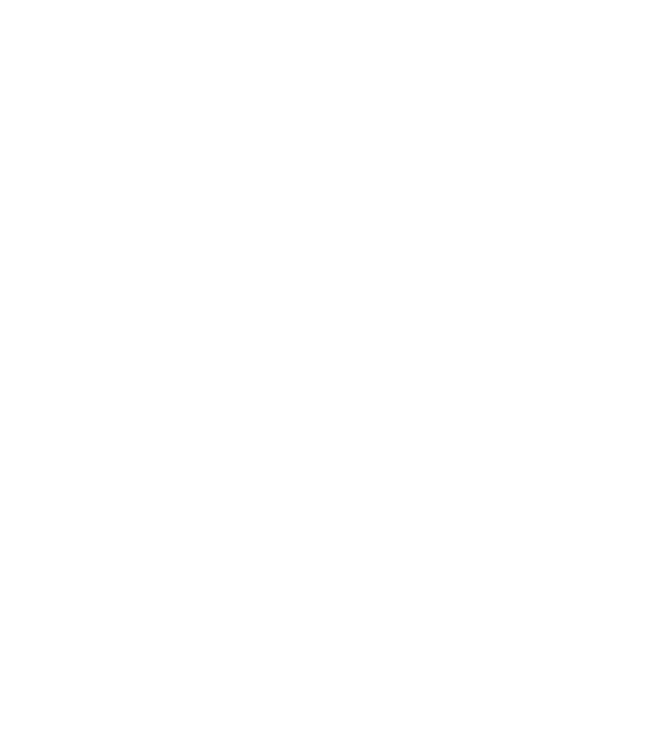
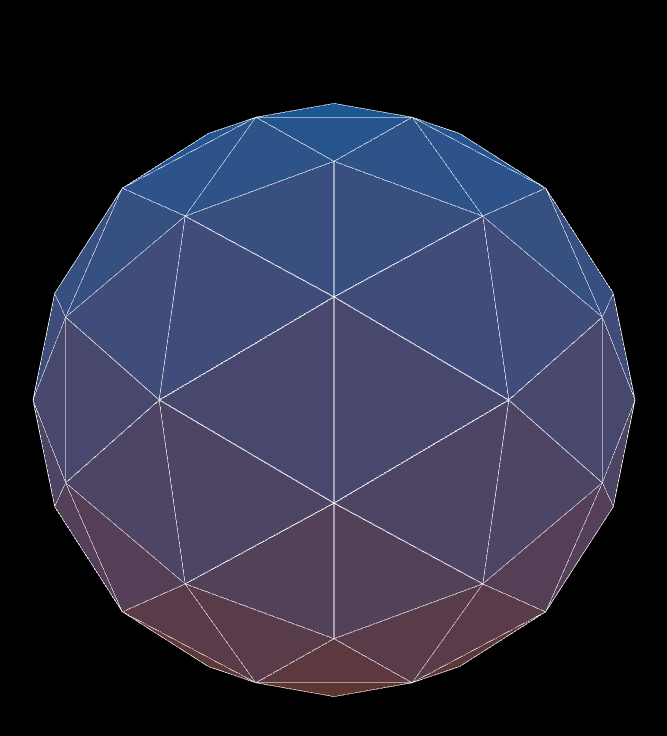
Before and after one commit to Xiradorn/threejs-orbit-icosahedron, a plain HTML site: page index.html in a window 1280 px wide. Shown: the whole page, without its empty margins (306-973 px from the left). Drawn offline with Linux system fonts and the light colour scheme; the site is published under a folder, as on GitHub Pages, so addresses that start at the root find nothing; animation ran at ten frames a second.

Commit message:
fix: Small fix on the page

```diff
--- a/index.html
+++ b/index.html
@@ -1,14 +1,17 @@
 <!doctype html>
 <html lang="en">
+
 <head>
   <meta charset="UTF-8" />
   <link rel="icon" type="image/svg+xml" href="/vite.svg" />
   <meta name="viewport" content="width=device-width, initial-scale=1.0" />
   <title>Vite + TS</title>
-    <script type="module" crossorigin src="/assets/index-BFuQNP3-.js"></script>
-    <link rel="stylesheet" crossorigin href="/assets/index-BxiUCzOx.css">
+  <script type="module" crossorigin src="./assets/index-BFuQNP3-.js"></script>
+  <link rel="stylesheet" crossorigin href="./assets/index-BxiUCzOx.css">
 </head>
+
 <body>
   <div id="app"></div>
 </body>
+
 </html>
```
Lines whose indentation alone changed are shown as unchanged.
